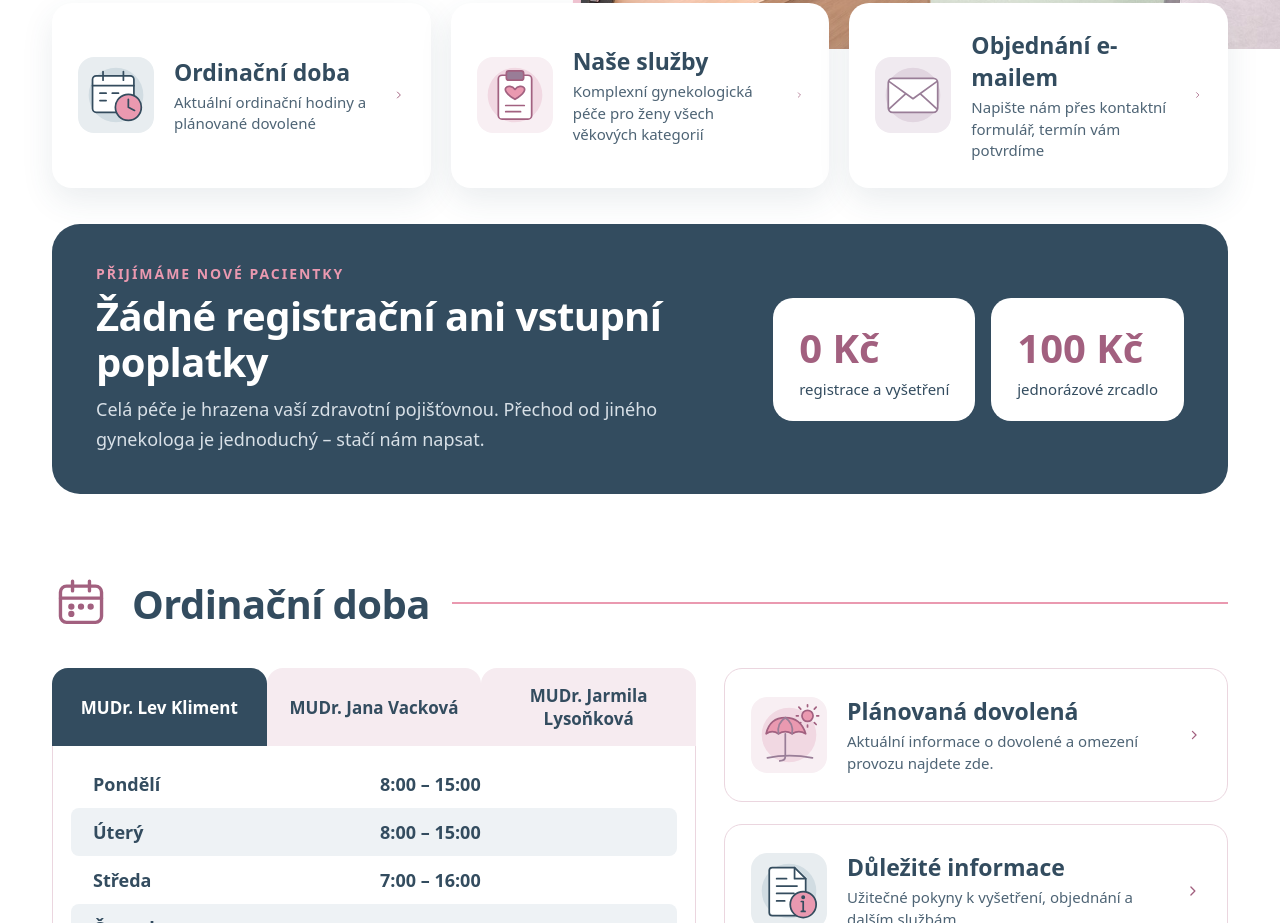
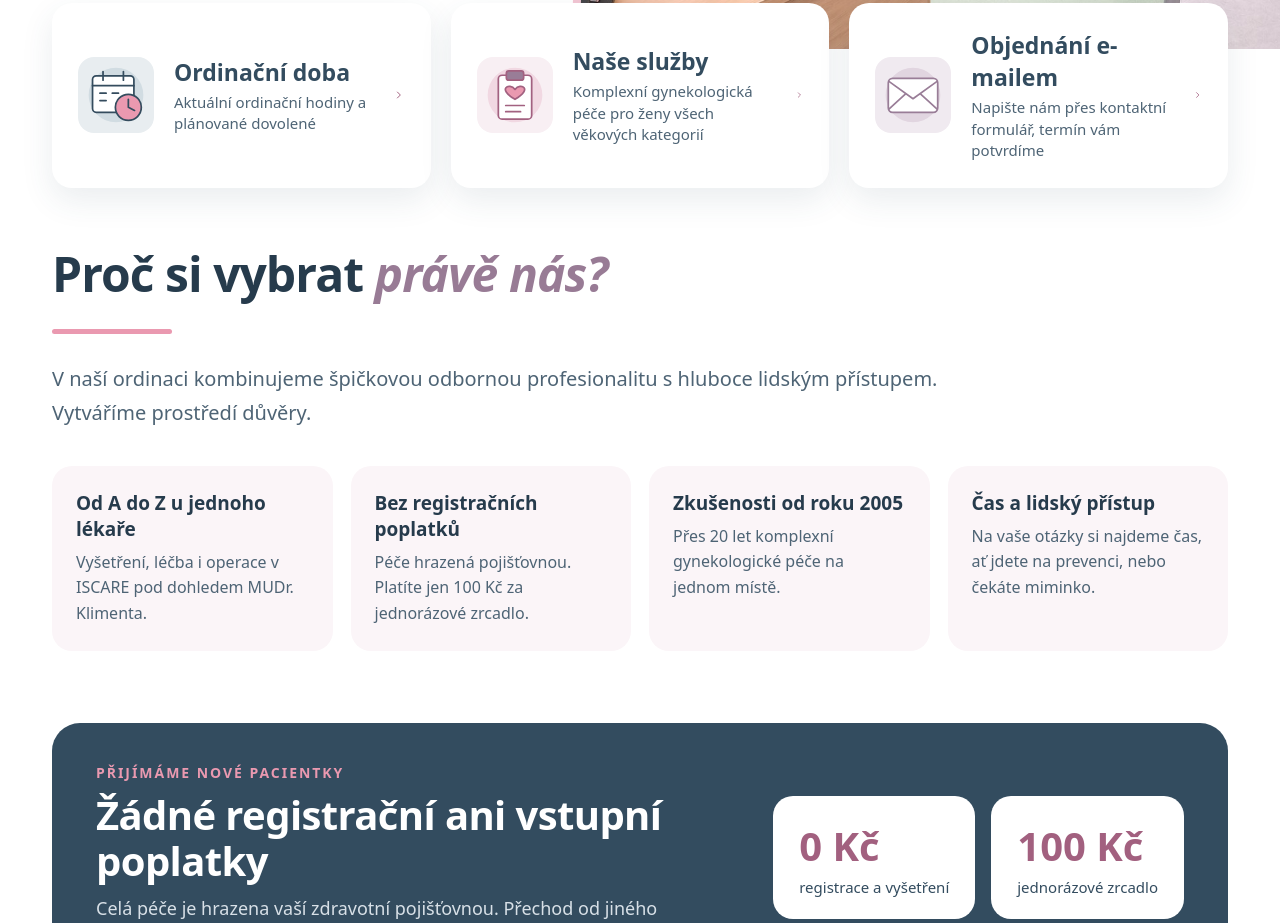
Before and after one commit to andreasignature/andrea, a plain HTML site: page klimed/index.html in a window 1280 px wide. Shown: the part 663-1586 px from the top of the page. Drawn offline with nearby package versions, Linux system fonts and the light colour scheme.

Commit message:
KLIMED: sekce Proč si vybrat právě nás na úvodu
Co-Authored-By: Claude Opus 5.5 <noreply@anthropic.com>
Claude-Session: https://claude.ai/code/session_01MEyizAE5fj4ewMVoXRBigN

```diff
--- a/klimed/index.html
+++ b/klimed/index.html
@@ -59,6 +59,17 @@ a{color:#A2607F}a:hover{color:#844A66}
 </div>
 </section>
 
+<section id="proc-my" style="max-width: 1240px; margin: 0 auto; padding: 24px 32px 72px; display: flex; flex-direction: column; gap: 28px">
+<h2 style="margin: 0; font-family: ui-sans-serif, system-ui, -apple-system, BlinkMacSystemFont, 'Segoe UI', Roboto, 'Helvetica Neue', Arial, sans-serif; font-size: 48px; font-weight: 700; letter-spacing: -0.02em; line-height: 1.1; color: #263B4C">Proč si vybrat <span style="font-style: italic; color: #987B95">právě nás?</span></h2>
+<span style="width: 120px; height: 5px; border-radius: 3px; background: #EA99B0"></span>
+<p style="margin: 0; font-size: 20px; font-weight: 300; line-height: 1.7; color: #4E6475; max-width: 980px">V naší ordinaci kombinujeme špičkovou odbornou profesionalitu s hluboce lidským přístupem. Vytváříme prostředí důvěry.</p>
+<div style="display: grid; grid-template-columns: repeat(auto-fit, minmax(240px, 1fr)); gap: 18px; padding-top: 8px">
+<div style="display: flex; flex-direction: column; gap: 8px; padding: 24px; border-radius: 20px; background: #FBF5F8"><span style="font-weight: 700; font-size: 19px; color: #263B4C">Od A do Z u jednoho lékaře</span><span style="font-size: 16px; line-height: 1.6; color: #4E6475">Vyšetření, léčba i operace v ISCARE pod dohledem MUDr. Klimenta.</span></div>
+<div style="display: flex; flex-direction: column; gap: 8px; padding: 24px; border-radius: 20px; background: #FBF5F8"><span style="font-weight: 700; font-size: 19px; color: #263B4C">Bez registračních poplatků</span><span style="font-size: 16px; line-height: 1.6; color: #4E6475">Péče hrazená pojišťovnou. Platíte jen 100 Kč za jednorázové zrcadlo.</span></div>
+<div style="display: flex; flex-direction: column; gap: 8px; padding: 24px; border-radius: 20px; background: #FBF5F8"><span style="font-weight: 700; font-size: 19px; color: #263B4C">Zkušenosti od roku 2005</span><span style="font-size: 16px; line-height: 1.6; color: #4E6475">Přes 20 let komplexní gynekologické péče na jednom místě.</span></div>
+<div style="display: flex; flex-direction: column; gap: 8px; padding: 24px; border-radius: 20px; background: #FBF5F8"><span style="font-weight: 700; font-size: 19px; color: #263B4C">Čas a lidský přístup</span><span style="font-size: 16px; line-height: 1.6; color: #4E6475">Na vaše otázky si najdeme čas, ať jdete na prevenci, nebo čekáte miminko.</span></div>
+</div>
+</section>
 <section id="cenik" style="max-width: 1240px; margin: 0 auto; padding: 0 32px 56px">
 <div style="background: #334C5F; color: #FFFFFF; border-radius: 28px; padding: 40px 44px; display: flex; flex-wrap: wrap; gap: 28px 56px; align-items: center; justify-content: space-between">
 <div style="flex: 1 1 460px; min-width: 0; display: flex; flex-direction: column; gap: 10px">
```
